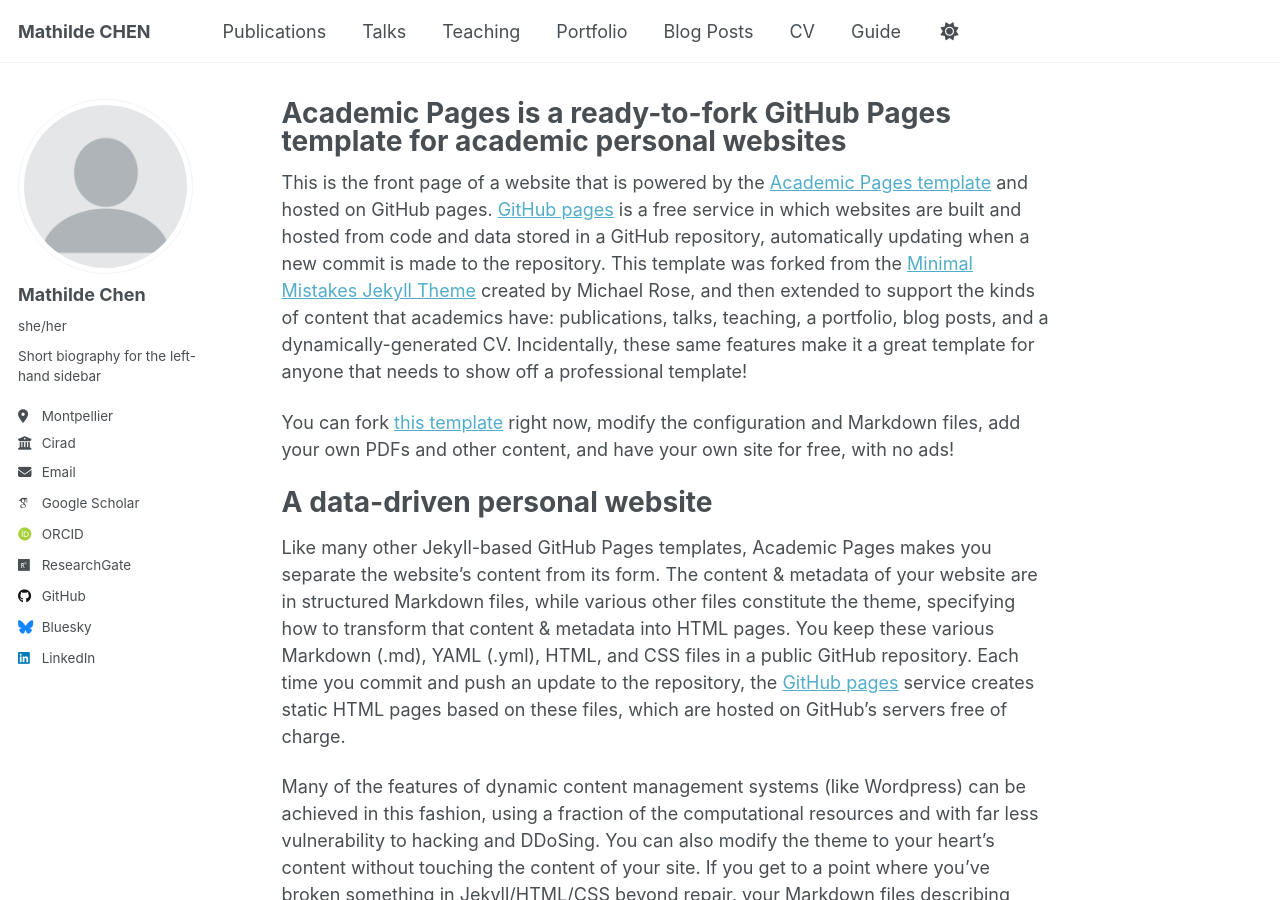
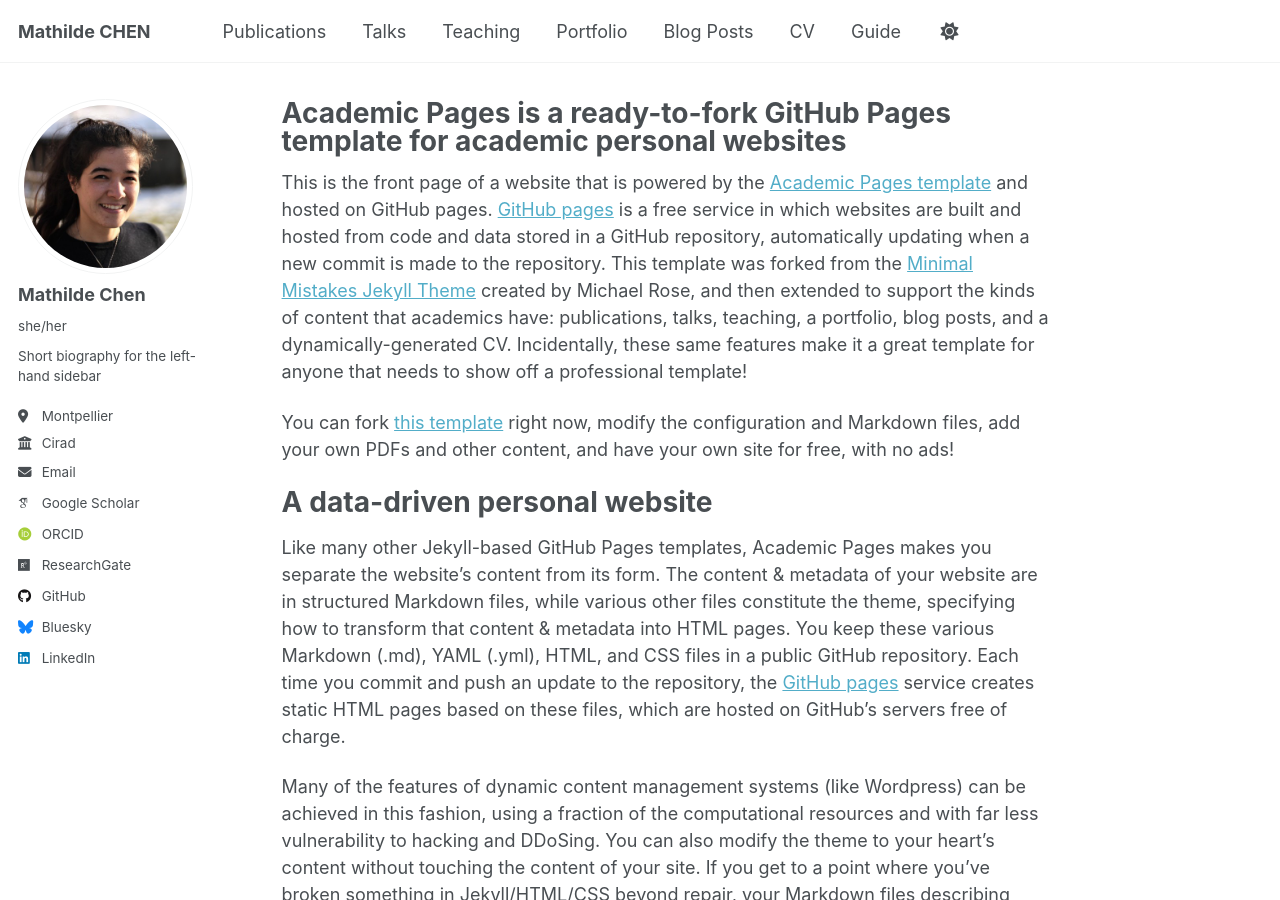
Before and after one commit to MathildeChen/MathildeChen.github.io, a Jekyll site: the page built from _pages/about.md, in a window 1280 px wide and 900 px high. Built offline with Jekyll 4.4.1, drawn with Linux system fonts in a browser that asks for light colours; some web fonts are replaced; a script that is not in the unit is left out.

Commit message:
Update _config.yml
change profile picture

```diff
--- a/_config.yml
+++ b/_config.yml
@@ -22,7 +22,7 @@ repository               : "MathildeChen/MathildeChen.github.io"
 #               Additional customization can be done by editing /_includes/author-profile.html
 author:
   # Biographic information
-  avatar           : "profile.png"
+  avatar           : "Photo_MChen.jpg"
   name             : "Mathilde Chen"
   pronouns         : "she/her"
   bio              : "Short biography for the left-hand sidebar"
```
